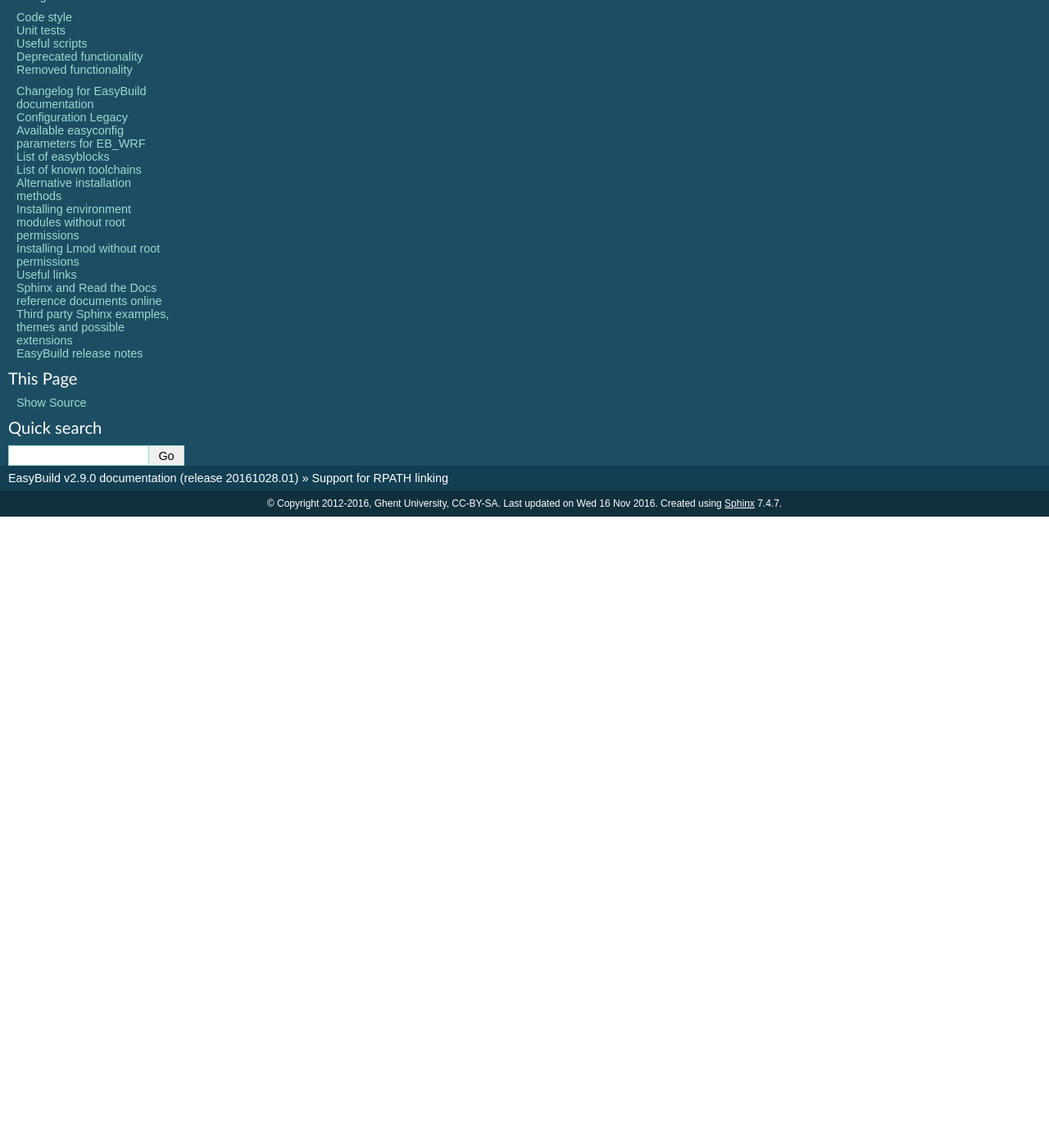
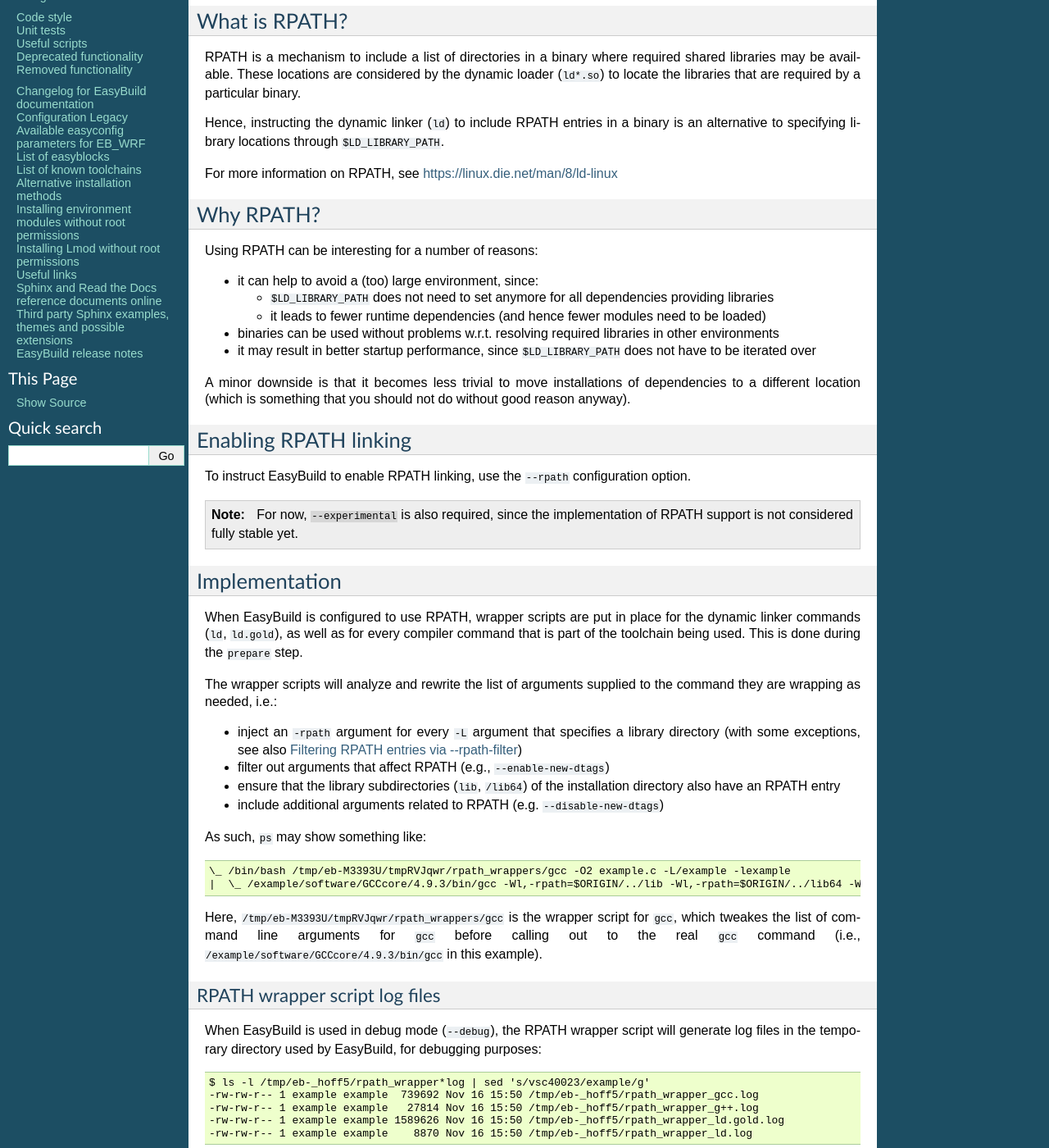
Before and after one commit to easybuilders/easybuild, a Sphinx documentation site: the page built from docs/RPATH-support.rst, in a window 1280 px wide and 1400 px high, scrolled down 469 px. Shown: the whole window at 82% size. Built offline with Sphinx 7.4.7, drawn with Linux system fonts in a browser that asks for light colours; before the commit the page ends 1099 px from its top, so only the background shows below that; some of the changed text lies outside the part shown.

Commit message:
flesh out documentation on RPATH support

```diff
--- a/docs/RPATH-support.rst
+++ b/docs/RPATH-support.rst
@@ -1,8 +1,136 @@
 .. _rpath_support:
 
-Support for RPATH linking
-=========================
+Support for RPATH
+=================
+
+Since EasyBuild v3.0.0, (experimental) support is available for using RPATH.
+
+.. note:: RPATH support is an experimental feature, and thus requires having ``--experimental`` enabled;
+          see also :ref:`experimental_features`.
 
 .. contents::
     :depth: 3
     :backlinks: none
+
+
+.. _rpath_support_what:
+
+What is RPATH?
+--------------
+
+RPATH is a mechanism to include a list of directories in a binary where required shared libraries may be available.
+These locations are considered by the dynamic loader (``ld*.so``) to locate the libraries that are required by a particular binary.
+
+Hence, instructing the dynamic linker (``ld``) to include RPATH entries in a binary is an alternative to specifying library locations
+through ``$LD_LIBRARY_PATH``.
+
+For more information on RPATH, see https://linux.die.net/man/8/ld-linux
+
+
+.. _rpath_support_why:
+
+Why RPATH?
+----------
+
+Using RPATH can be interesting for a number of reasons:
+
+* it can help to avoid a (too) large environment, since:
+
+  * ``$LD_LIBRARY_PATH`` does not need to set anymore for all dependencies providing libraries
+  * it leads to fewer runtime dependencies (and hence fewer modules need to be loaded)
+
+* binaries can be used without problems w.r.t. resolving required libraries in other environments
+
+* it may result in better startup performance, since ``$LD_LIBRARY_PATH`` does not have to be iterated over
+
+A minor downside is that it becomes less trivial to move installations of dependencies to a different location
+(which is something that you should not do without good reason anyway).
+
+
+.. _rpath_support_enable:
+
+Enabling RPATH linking
+----------------------
+
+To instruct EasyBuild to enable RPATH linking, use the ``--rpath`` configuration option.
+
+.. note:: For now, ``--experimental`` is also required, since the implementation of RPATH support is not considered fully stable yet.
+
+
+.. _rpath_support_implementation
+
+Implementation
+--------------
+
+When EasyBuild is configured to use RPATH, wrapper scripts are put in place for the dynamic linker commands (``ld``, ``ld.gold``),
+as well as for every compiler command that is part of the toolchain being used. This is done during the ``prepare`` step.
+
+The wrapper scripts will analyze and rewrite the list of arguments supplied to the command they are wrapping as needed, i.e.:
+
+* inject an ``-rpath`` argument for every ``-L`` argument that specifies a library directory (with some exceptions, see also :ref:`rpath_support_filtered_paths`)
+* filter out arguments that affect RPATH (e.g., ``--enable-new-dtags``)
+* ensure that the library subdirectories (``lib``, ``/lib64``) of the installation directory also have an RPATH entry
+* include additional  arguments related to RPATH (e.g. ``--disable-new-dtags``)
+
+As such, ``ps`` may show something like::
+
+  \_ /bin/bash /tmp/eb-M3393U/tmpRVJqwr/rpath_wrappers/gcc -O2 example.c -L/example -lexample
+  |  \_ /example/software/GCCcore/4.9.3/bin/gcc -Wl,-rpath=$ORIGIN/../lib -Wl,-rpath=$ORIGIN/../lib64 -Wl,--disable-new-dtags -Wl,-rpath=/example -O2 example.c -L/example -lexample
+
+Here, ``/tmp/eb-M3393U/tmpRVJqwr/rpath_wrappers/gcc`` is the wrapper script for ``gcc``,
+which tweakes the list of command line arguments for ``gcc``
+before calling out to the real ``gcc`` command (i.e., ``/example/software/GCCcore/4.9.3/bin/gcc`` in this example).
+
+.. _rpath_support_impl_logs
+
+RPATH wrapper script log files
+~~~~~~~~~~~~~~~~~~~~~~~~~~~~~~
+
+When EasyBuild is used in debug mode (``--debug``), the RPATH wrapper script will generate log files in
+the temporary directory used by EasyBuild, for debugging purposes::
+
+  $ ls -l /tmp/eb-_hoff5/rpath_wrapper*log | sed 's/vsc40023/example/g'
+  -rw-rw-r-- 1 example example  739692 Nov 16 15:50 /tmp/eb-_hoff5/rpath_wrapper_gcc.log
+  -rw-rw-r-- 1 example example   27814 Nov 16 15:50 /tmp/eb-_hoff5/rpath_wrapper_g++.log
+  -rw-rw-r-- 1 example example 1589626 Nov 16 15:50 /tmp/eb-_hoff5/rpath_wrapper_ld.gold.log
+  -rw-rw-r-- 1 example example    8870 Nov 16 15:50 /tmp/eb-_hoff5/rpath_wrapper_ld.log
+
+These log files include details on every captured compiler/linker command, i.e. the original list of arguments,
+the tweaked list of arguments that includes the injected ``-rpath`` arguments, etc., and may be helpful to debug the RPATH support.
+
+.. _rpath_support_impl_overhead
+
+Overhead of RPATH wrapper scripts
+~~~~~~~~~~~~~~~~~~~~~~~~~~~~~~~~~
+
+Wrapping each compiler and linker command being executed comes at a cost,
+especially since the wrapper (shell) script calls out to a Python script (``rpath_args.py``) to do the heavy lifting.
+
+Some early benchmarking has shown that this overhead is quite limited however,
+with observed slowdowns of the build and installation procedure of 10-15%.
+
+
+.. _rpath_support_filtered_paths:
+
+Filtering RPATH entries via ``--rpath-filter``
+----------------------------------------------
+
+.. _rpath_support_LD_LIBRARY_PATH:
+
+Relation to ``$LD_LIBRARY_PATH``
+--------------------------------
+
+As mention above (:ref:`rpath_support_why`), using RPATH avoids the need to update ``$LD_LIBRARY_PATH`` for every dependency.
+
+However, there is a chicken-or-egg situation: even though a particular dependency itself can be built and installed using RPATH,
+it does not mean that software packages that require it *have* to built with RPATH...
+
+Hence, EasyBuild does not automatically exclude ``$LD_LIBRARY_PATH`` update statements from the generated module files.
+You need to configure EasyBuild to do so, using the ``---filter-env-vars`` configuration option.
+
+For example::
+
+  eb --rpath --filter-env-vars=LD_LIBRARY_PATH example.eb
+
+To consistently configure EasyBuild to both use RPATH and not include ``$LD_LIBRARY_PATH`` update statements in generated
+module files, you can use either environment variables or a configuration file; see :ref:`configuring_easybuild`.
```
